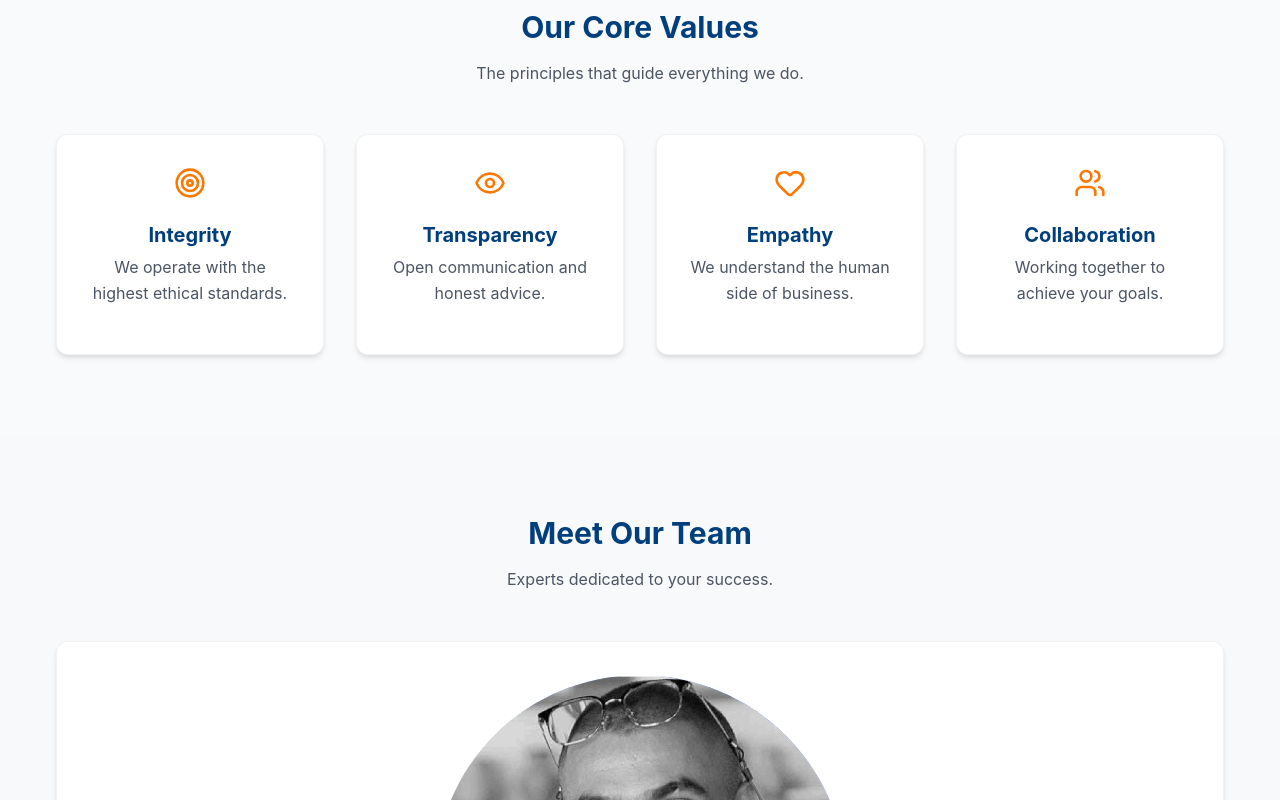
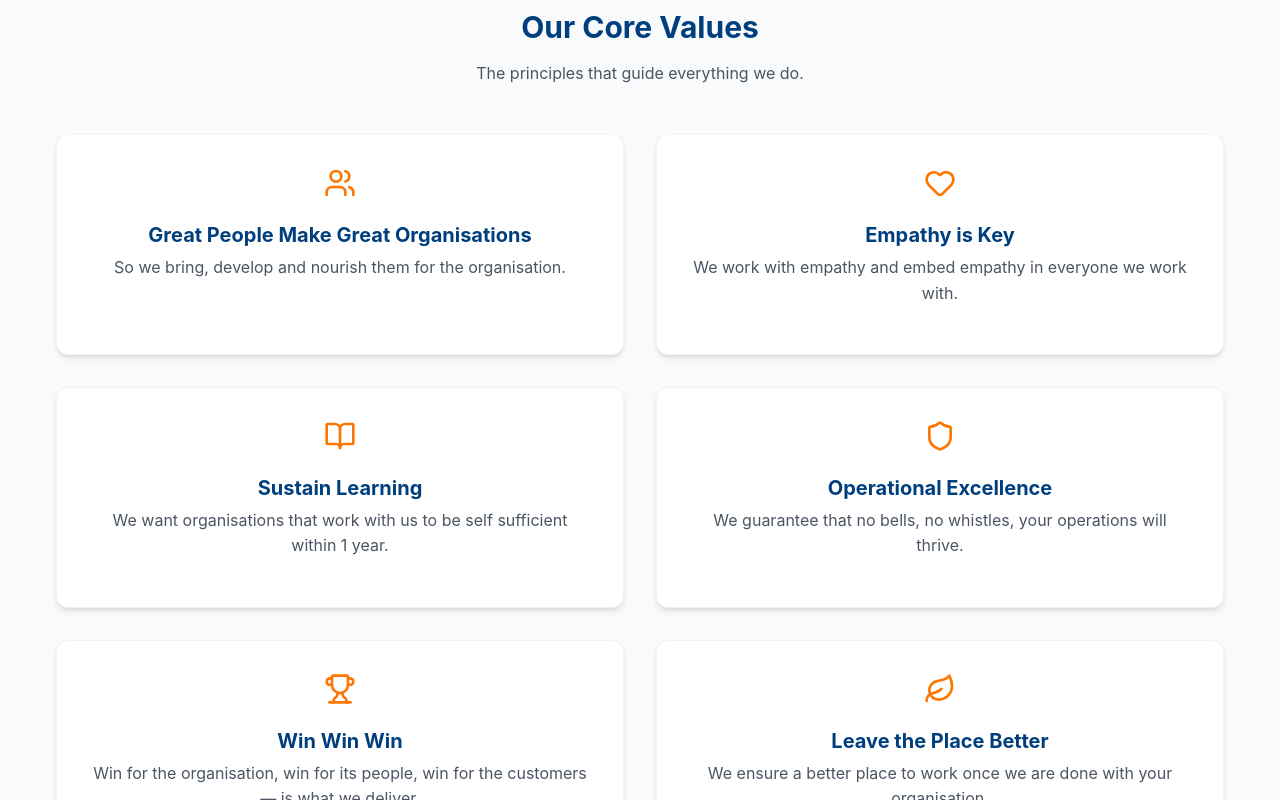
Before and after one commit to kevin-denny/CentralHR, a Next.js app: page /about in a window 1280 px wide. Shown: the part 1080-1880 px from the top of the page. Built offline with nearby package versions, Linux system fonts and the light colour scheme.

Commit message:
no message

```diff
--- a/app/about/page.js
+++ b/app/about/page.js
@@ -2,7 +2,7 @@ import Section from '../../components/ui/Section';
 import Card from '../../components/ui/Card';
 import AnimatedSection from '../../components/ui/AnimatedSection';
 import Image from 'next/image';
-import { Target, Eye, Heart, Users } from 'lucide-react';
+import { Users, Heart, BookOpen, Shield, Trophy, Leaf } from 'lucide-react';
 
 export const metadata = {
     title: 'About Us | Central HR Solutions',
@@ -24,10 +24,12 @@ export default function About() {
     const restOfTeam = teamMembers.filter(m => m.name !== 'Shashi Jayawardena');
 
     const values = [
-        { icon: <Target size={32} />, title: 'Integrity', desc: 'We operate with the highest ethical standards.' },
-        { icon: <Eye size={32} />, title: 'Transparency', desc: 'Open communication and honest advice.' },
-        { icon: <Heart size={32} />, title: 'Empathy', desc: 'We understand the human side of business.' },
-        { icon: <Users size={32} />, title: 'Collaboration', desc: 'Working together to achieve your goals.' },
+        { icon: <Users size={32} />, title: 'Great People Make Great Organisations', desc: 'So we bring, develop and nourish them for the organisation.' },
+        { icon: <Heart size={32} />, title: 'Empathy is Key', desc: 'We work with empathy and embed empathy in everyone we work with.' },
+        { icon: <BookOpen size={32} />, title: 'Sustain Learning', desc: 'We want organisations that work with us to be self sufficient within 1 year.' },
+        { icon: <Shield size={32} />, title: 'Operational Excellence', desc: 'We guarantee that no bells, no whistles, your operations will thrive.' },
+        { icon: <Trophy size={32} />, title: 'Win Win Win', desc: 'Win for the organisation, win for its people, win for the customers — is what we deliver.' },
+        { icon: <Leaf size={32} />, title: 'Leave the Place Better', desc: 'We ensure a better place to work once we are done with your organisation.' },
     ];
 
     return (
@@ -75,10 +77,10 @@ export default function About() {
                     <h2 className="text-3xl font-bold mb-4">Our Core Values</h2>
                     <p className="text-gray-600">The principles that guide everything we do.</p>
                 </div>
-                <div className="grid grid-cols-1 md:grid-cols-2 lg:grid-cols-4 gap-8">
+                <div className="grid grid-cols-1 md:grid-cols-2 lg:grid-cols-3 gap-8">
                     {values.map((value, index) => (
-                        <AnimatedSection key={index} animation="slideUp" delay={index * 100}>
-                            <Card className="text-center group">
+                        <AnimatedSection key={index} animation="slideUp" delay={index * 100} className="h-full">
+                            <Card className="text-center group h-full flex flex-col">
                                 <div className="text-accent mb-4 flex justify-center">
                                     <div className="p-4 bg-gradient-to-br from-accent/10 to-primary/10 rounded-xl inline-block transition-transform duration-300 group-hover:scale-110 group-hover:rotate-6">
                                         {value.icon}
```
